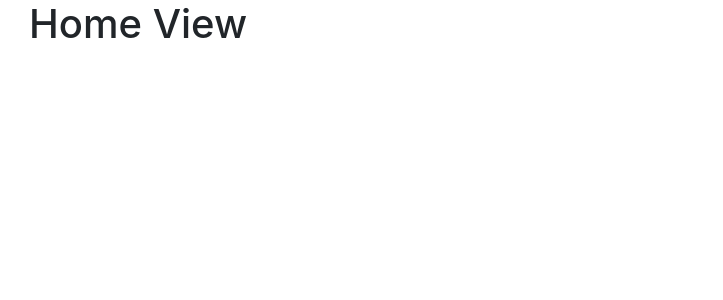
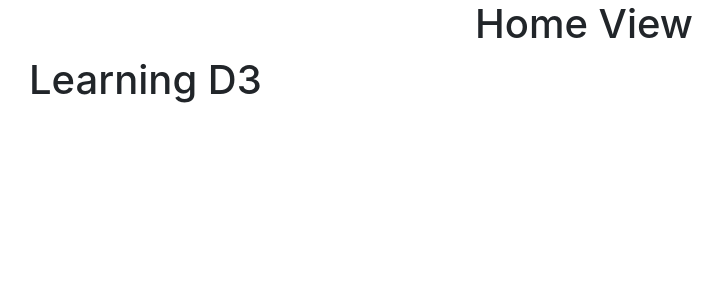
Before and after one commit to aliahmadcse/learn-d3JS, a Vue app: page / in a window 1280 px wide. Shown: the top 300 px of the page, without its empty margins (56-779 px from the left). Built offline with nearby package versions, Linux system fonts and the light colour scheme.

Commit message:
Adds first method of d3

```diff
--- a/package.json
+++ b/package.json
@@ -10,6 +10,7 @@
     "dependencies": {
         "bootstrap": "^4.5.0",
         "core-js": "^3.6.5",
+        "d3": "^5.16.0",
         "jquery": "^3.5.1",
         "popper.js": "^1.16.1",
         "vue": "^2.6.11",
--- a/src/views/Home.vue
+++ b/src/views/Home.vue
@@ -1,23 +1,31 @@
 <template>
-    <div class="home">
-        <h1>Home View</h1>
+    <div>
+        <h1 class="text-center">Home View</h1>
+        <div class="d3"></div>
     </div>
 </template>
 
 <script>
 // @ is an alias to /src
 // import HelloWorld from '@/components/HelloWorld.vue';
-
+import * as d3 from 'd3';
 export default {
     name: 'Home',
     data() {
         return {};
     },
+
     mounted() {
+        this.appendElement();
+    },
 
-    },
-    computed: {},
-    methods: {}
+    methods: {
+        appendElement() {
+            d3.select('.d3')
+                .append('h1')
+                .text('Learning D3');
+        }
+    }
 };
 </script>
 
```
Also changed, not shown: 1 other file (tests, documents, lock files or other folders).
